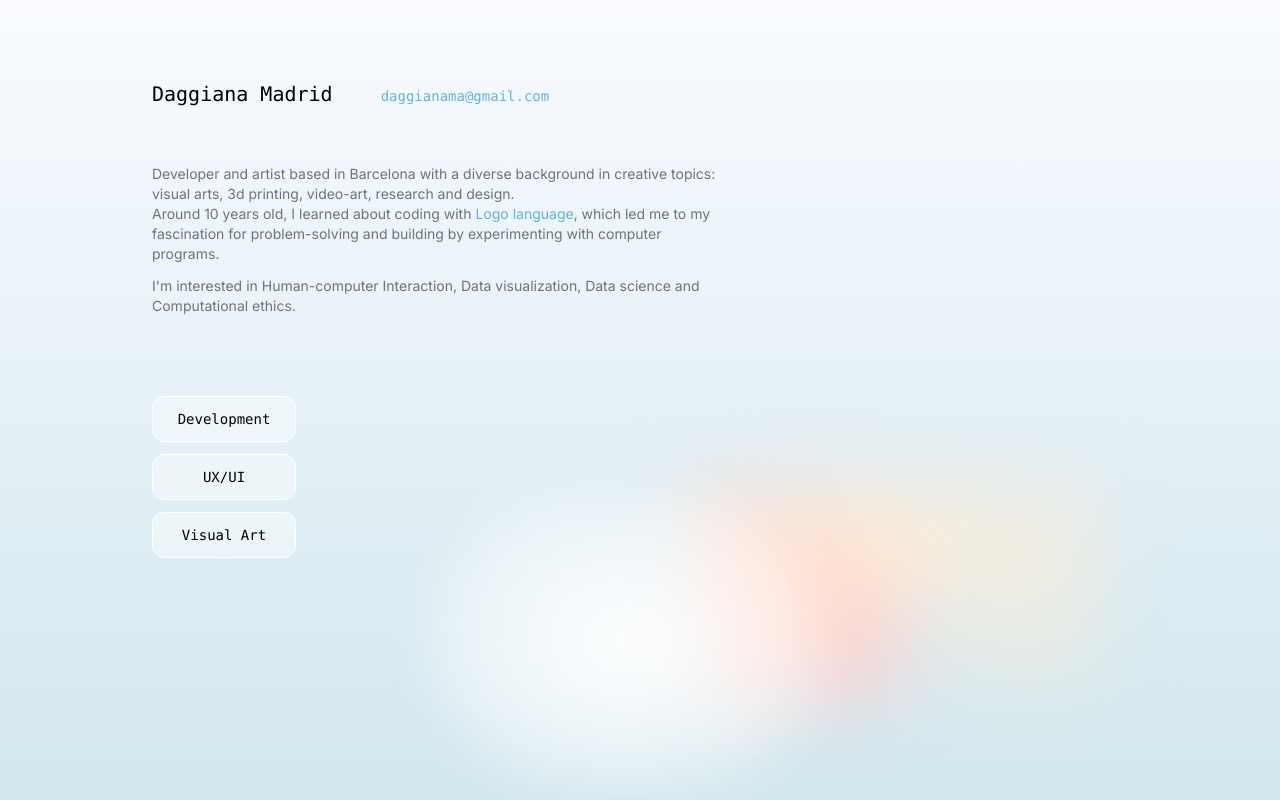
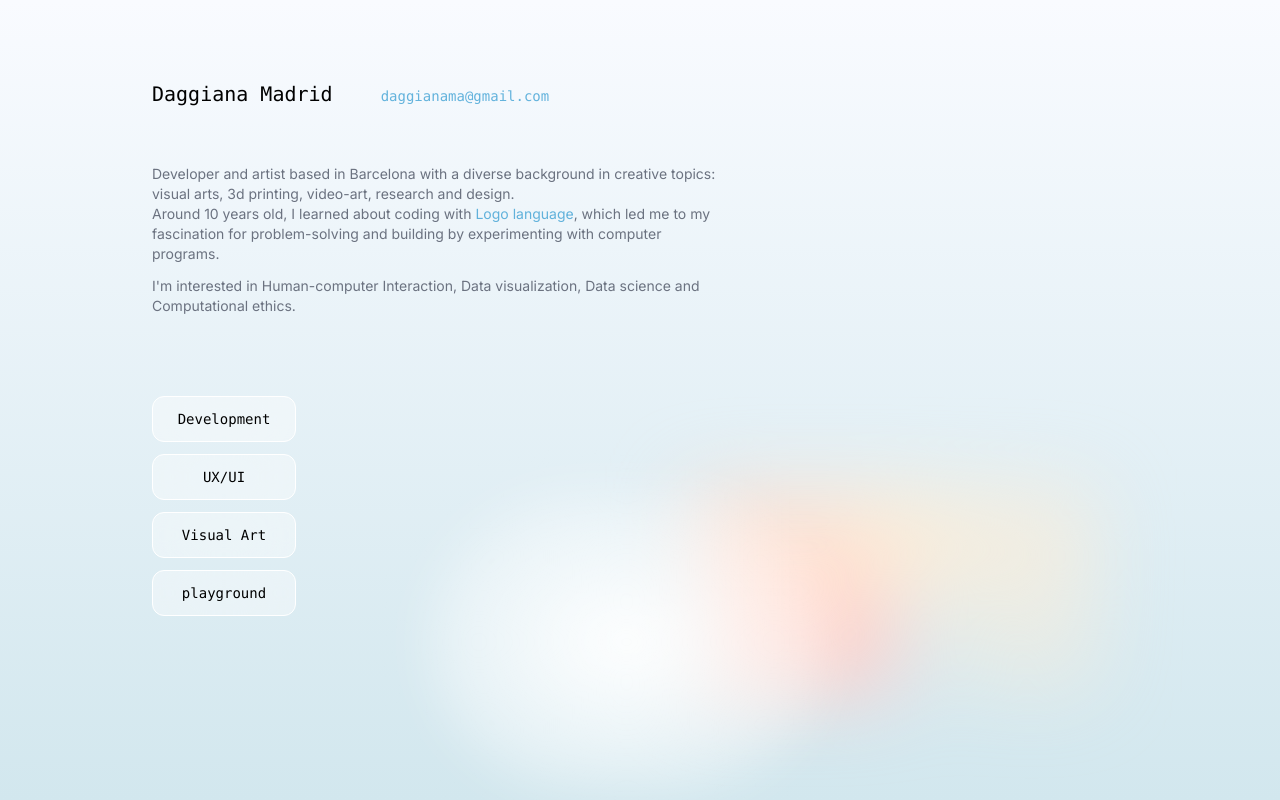
Before and after one commit to daggianama/daggianama.github.io, a Next.js app: page / in a window 1280 px wide. Built offline with nearby package versions, Linux system fonts and the light colour scheme.

Commit message:
adding link

```diff
--- a/src/app/page.tsx
+++ b/src/app/page.tsx
@@ -30,7 +30,16 @@ export default function Home() {
               rel="noopener noreferrer"
             >
             Visual Art
-            </a>
+          </a>
+          <a
+            className="w-36 bg-white/40 text-center border-white  backdrop-blur-2xl  rounded-xl border p-1 md:p-3 md:hover:bg-white/80"
+            href="https://www"
+            target="_blank"
+            rel="noopener noreferrer"
+          >
+            playground
+
+          </a>
           </div>
       </div>
 
```
